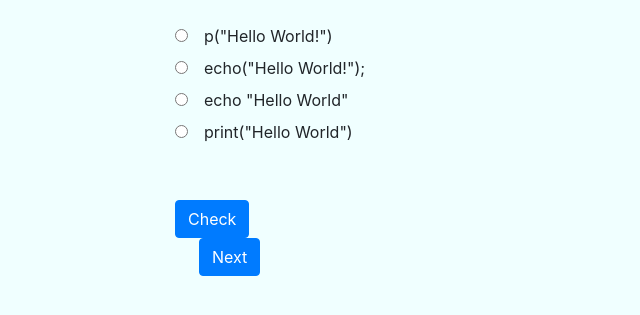
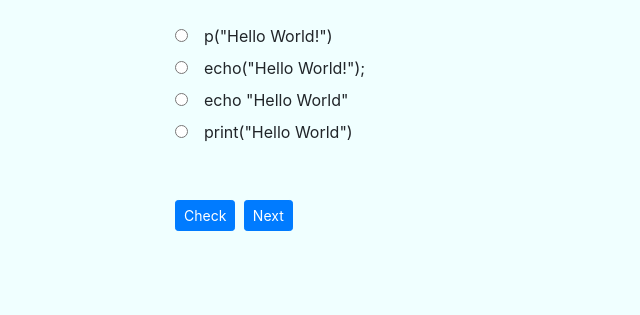
Before and after one commit to ajeethkumar-2/QuizzzApp, a Django app: page /quiz/1 in a window 1280 px wide. Shown: the part 242-557 px from the top of the page, without its empty margins (0-640 px from the left). Run offline with Django 3.2, Linux system fonts and the light colour scheme; data comes from the database, SQL or seed files in the repository; some libraries are stand-ins or nearby versions.

Commit message:
initial-commit

```diff
--- a/templates/quiz.html
+++ b/templates/quiz.html
@@ -27,20 +27,19 @@
      <div>
        <b><label id="user_answer"></label></b><br>
      </div>
-     <div  class="row row-cols-1 row-cols-sm-2 row-cols-sm-3">
+     <div  class="row row-cols-1 row-cols-sm-2 row-cols-md-3">
          <div class="col mb-4">
              <br>
-             <input  class="btn btn-primary" type="submit" value="Check" id="save_ans" onclick="getAnswer();">
-             <br>
+             <input  class="btn btn-primary btn-sm" type="submit" value="Check" id="save_ans" onclick="getAnswer();">
             {% if questions.has_previous %}
-                <a href="?page={{ questions.previous_page_number }}"><button class="btn btn-primary ml-4">
-                                                                                           Prev</button></a>
+                <a href="?page={{ questions.previous_page_number }}"><button class="btn btn-primary btn-sm ml-1">
+                                                                                           Previous</button></a>
             {% endif %}
             {% if questions.has_next %}
-                <a href="?page={{ questions.next_page_number }}"><button class="btn btn-primary ml-4" id="submitAnswer">Next</button> </a>
+                <a href="?page={{ questions.next_page_number }}"><button class="btn btn-primary btn-sm ml-1" id="submitAnswer">Next</button> </a>
 
             {% else %}
-             <a href="{% url 'result' %}"><button class="btn btn-primary ml-4"
+             <a href="{% url 'result' %}"><button class="btn btn-primary btn-sm ml-1"
                                                                         id="submitQuiz">End Quiz</button> </a>
 
             {% endif %}
```
